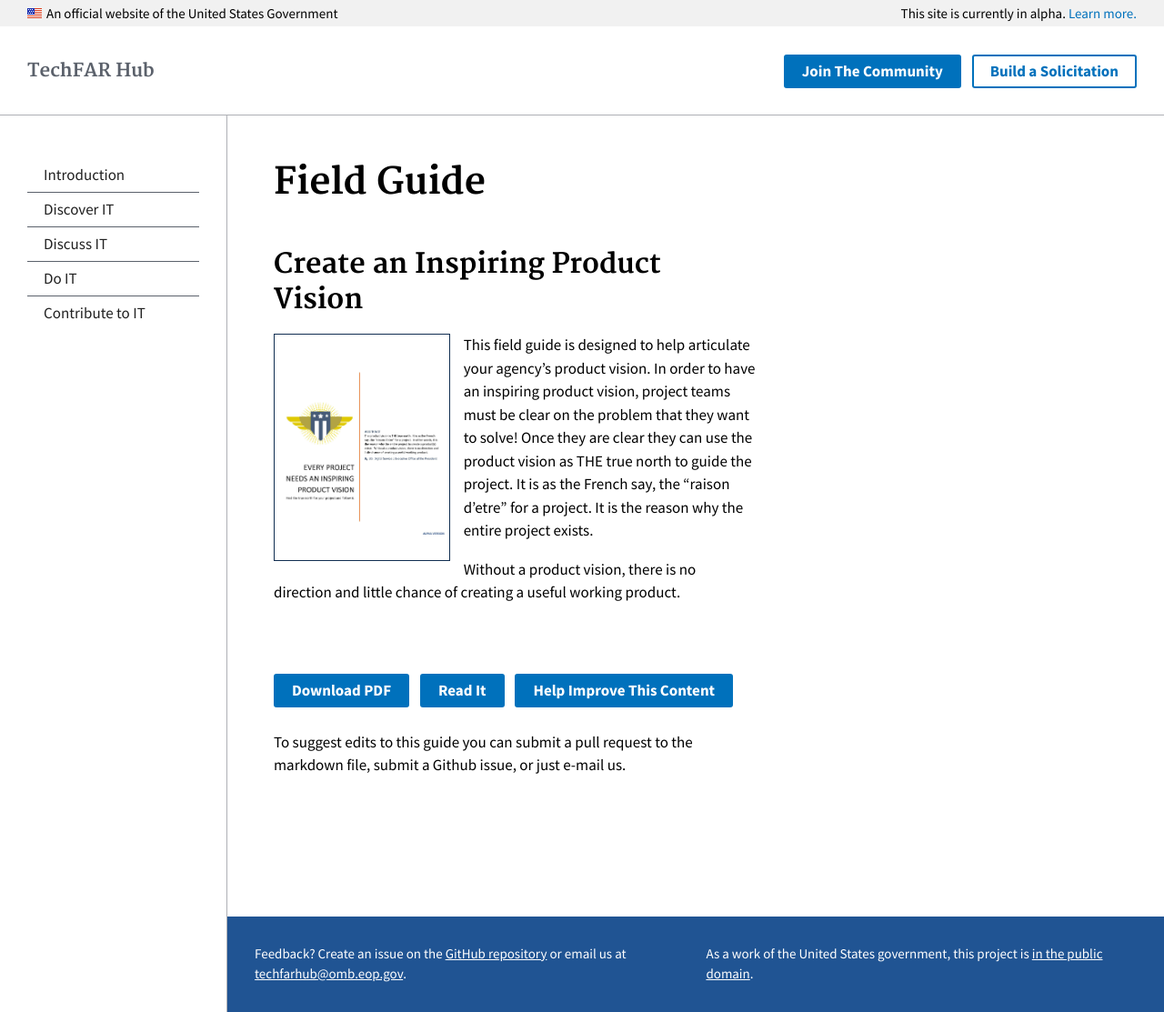
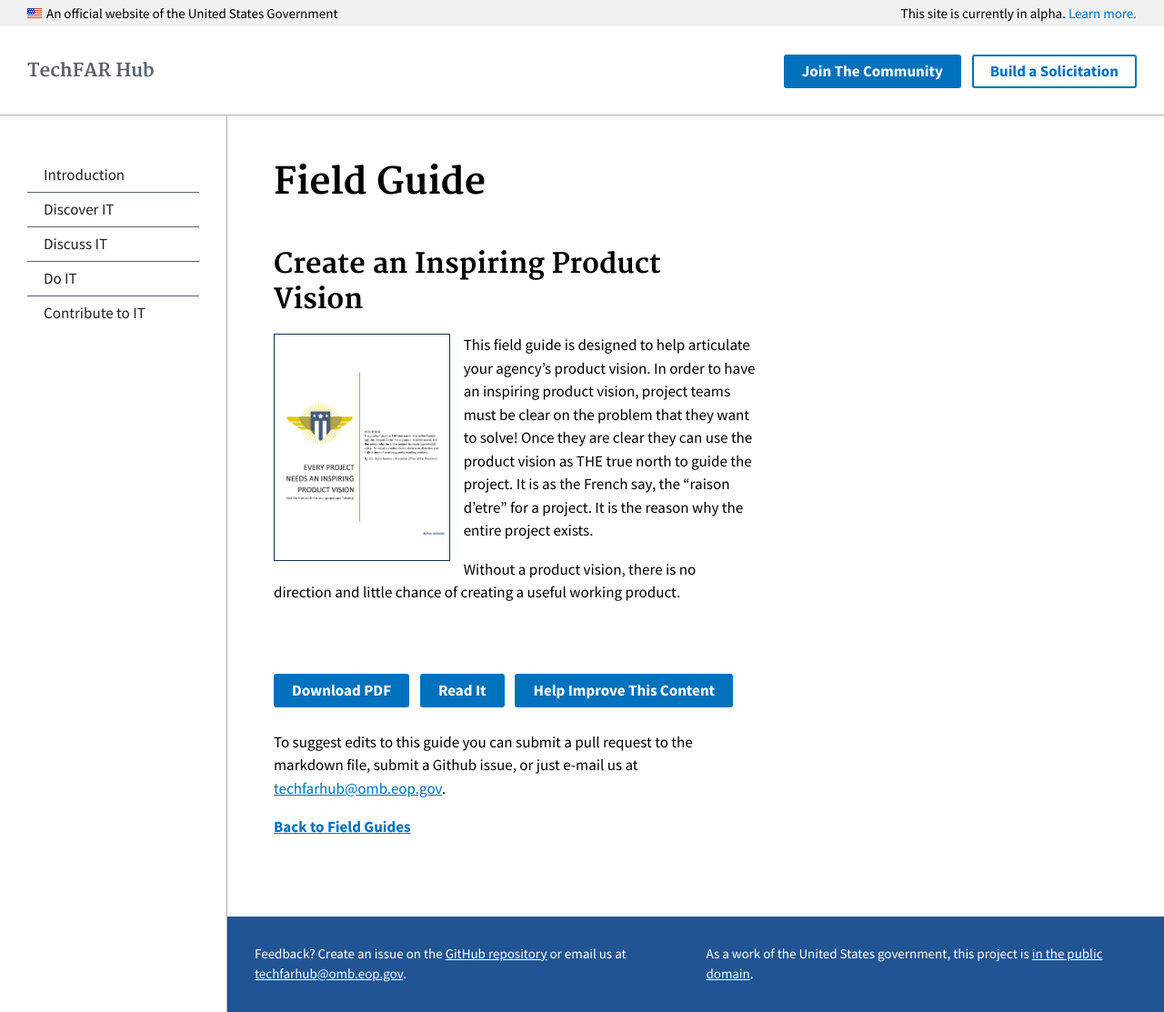
Before and after one commit to usds/techfar-hub, a Jekyll site: the page built from guide-landing/vision.md, in a window 1280 px wide and 1113 px high. Shown: the whole window at 91% size. Built offline with Jekyll 4.4.1, drawn with Linux system fonts in a browser that asks for light colours.

Commit message:
Add email link to text re edits, added anchor link back to field guides

```diff
--- a/guide-landing/vision.md
+++ b/guide-landing/vision.md
@@ -15,9 +15,11 @@ Without a product vision, there is no direction and little chance of creating a
 <br/>  <br/>
 <a class="usa-button" type="button" href="https://techfarhub.cio.gov/assets/files/CreateAnInspritingProductVisionF.pdf">Download PDF</a>  <a class="usa-button" type="button" href="https://github.com/usds/techfar-hub/blob/master/docs/Every-Project-Needs-An-Inspiring-Product-Vision.md">Read It</a>  <a class="usa-button" type="button" target="blank" href="https://github.com/usds/techfar-hub/blob/master/README.md">Help Improve This Content</a>
 
-To suggest edits to this guide you can submit a pull request to the markdown file, submit a Github issue, or just e-mail us.
+To suggest edits to this guide you can submit a pull request to the markdown file, submit a Github issue, or just e-mail us at [techfarhub@omb.eop.gov](mailto:techfarhub@omb.eop.gov).
 
-<br/><br/>
+[**Back to Field Guides**]( https://techfarhub.cio.gov/discover-IT/#fieldGuides)
+
+
 
 <style> img[alt=ProductVisionCover] {
   max-width:  250px;
```
